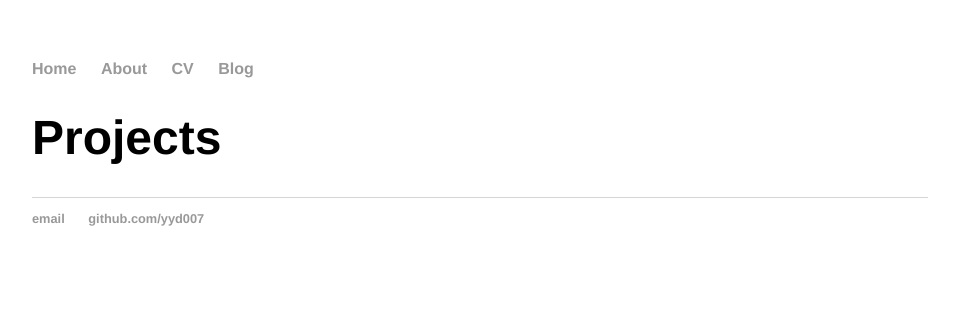
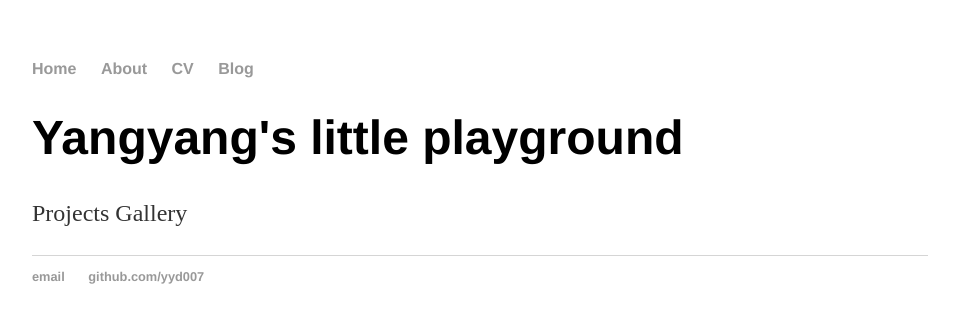
Before and after one commit to yyd007/yyd007.github.io, a Jekyll site: the page built from about/index.html, in a window 1280 px wide. Shown: the top 323 px of the page, without its empty margins (160-1119 px from the left). Built offline with Jekyll 4.4.1, drawn with Linux system fonts in a browser that asks for light colours.

Commit message:
Update index.html

```diff
--- a/about/index.html
+++ b/about/index.html
@@ -2,7 +2,8 @@
 layout: default
 title: Yangyang's little playground
 ---
-<h1>Projects</h1>
+<h1>{{ page.title }}</h1>
+<p>Projects Gallery</p>
 <!-- 	<h1>{{ page.title }}</h1>
 	<ul class="posts">
 
```
